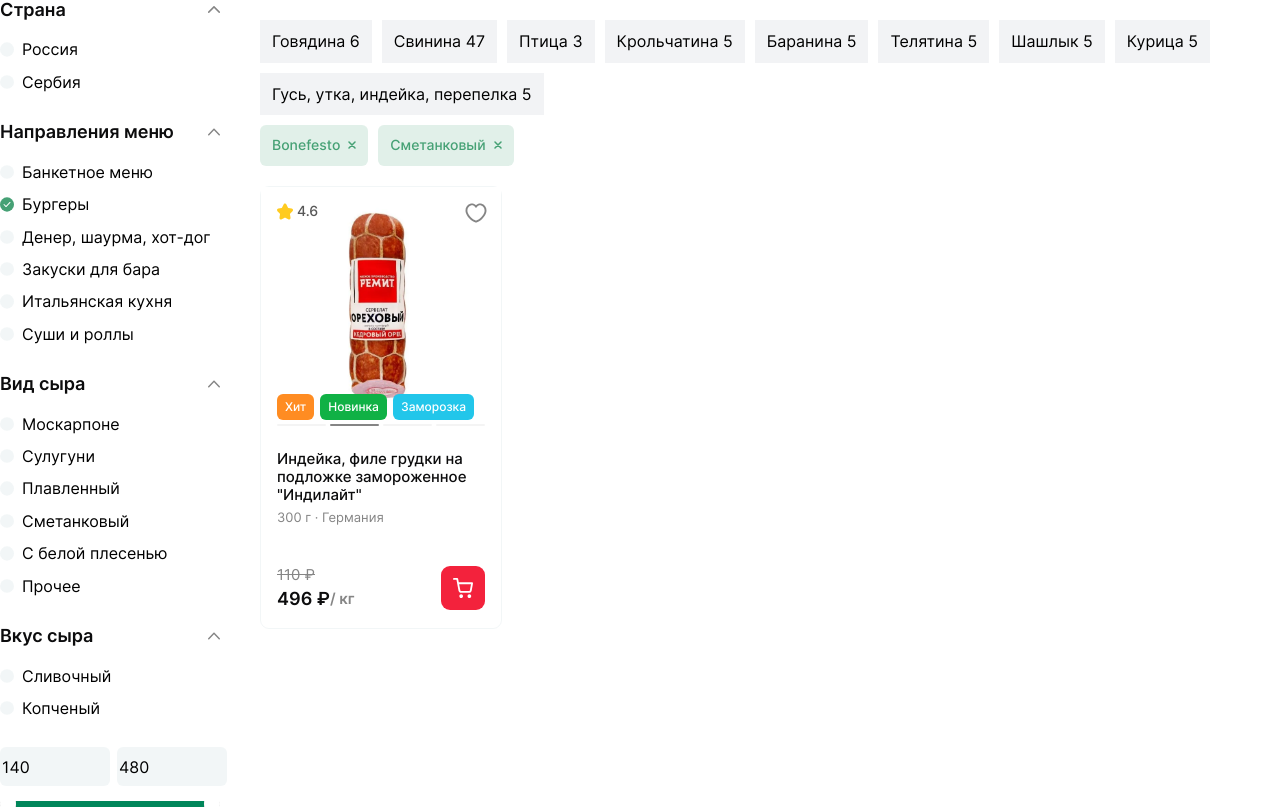
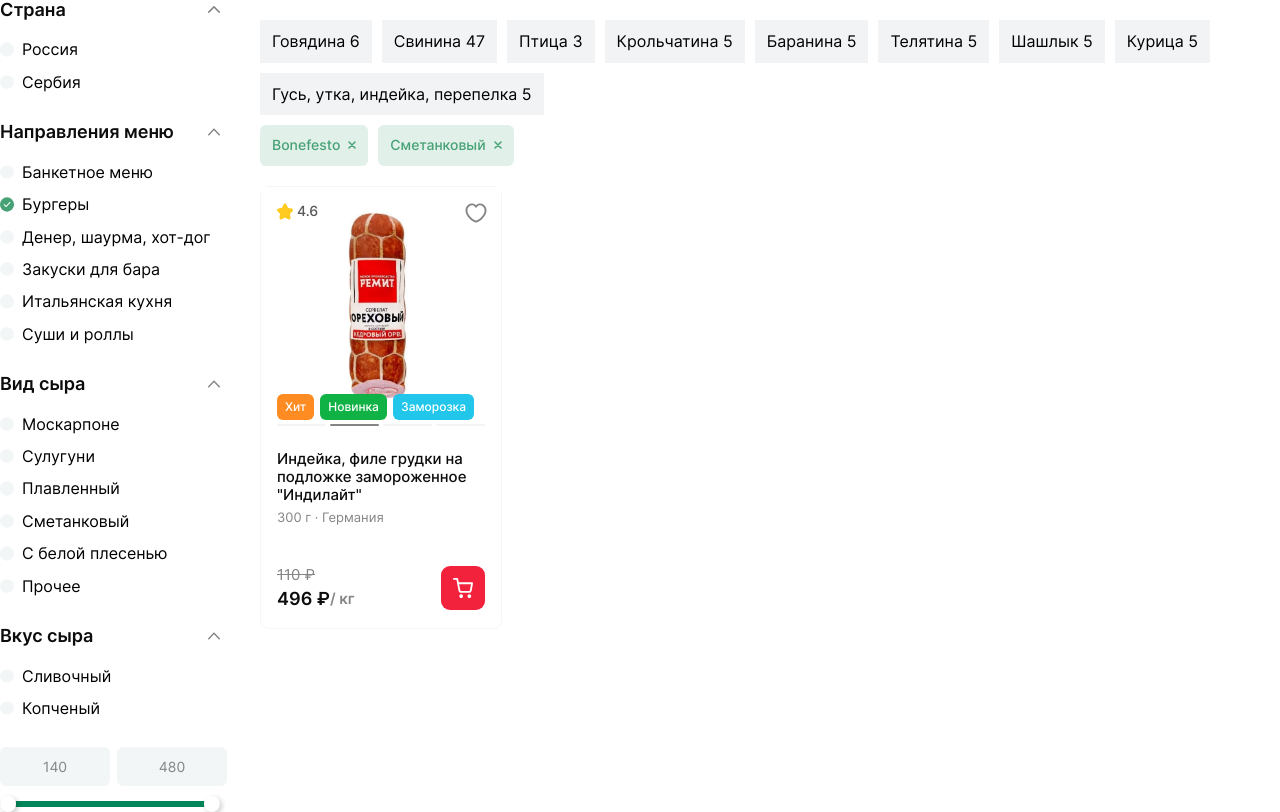
Before and after one commit to lusishoes/elite-task, a Vue app: page / in a window 1280 px wide. Shown: the part 225-1037 px from the top of the page. Built offline with nearby package versions, Linux system fonts and the light colour scheme.

Commit message:
feature/input-selectors fix

```diff
--- a/src/components/Input.vue
+++ b/src/components/Input.vue
@@ -140,14 +140,16 @@ a,
 }
 
 /* style the input element with type "range" */
-.custom-slider input[type="range"] {
+.indicator-input {
   position: relative;
   appearance: none;
+
   background: none;
   border-radius: 999px;
   z-index: 0;
   height: 100%;
   pointer-events: none;
+
 }
 
 /* ::before element to replace the slider track */
@@ -177,7 +179,7 @@ a,
   margin-top: calc((var(--trackHeight) - var(--thumbRadius)) / 2);
   background: #FFFFFF;
   /* border: 1px solid  #00865a; */
-  box-shadow: rgb(38, 57, 77) 0px 20px 30px -10px;
+  box-shadow: 2px 2px 5.5px rgba(0, 0, 0, 0.2);
   border-radius: 999px;
   pointer-events: all;
   appearance: none;
@@ -264,8 +266,19 @@ a,
   height: 37px;
   border-radius: 6px;
   border: none;
+  font-size: 14px;
+  font-style: normal;
+  font-weight: 400;
+  line-height: 120%;
+  color: #858585;
+  outline: none;
+  text-align:center;
 }
 
+/* .minmax-input::-webkit-outer-spin-button, */
+.minmax-input::-webkit-inner-spin-button {
+    -webkit-appearance: none;
+}
 .minmax-input:last-of-type {
   margin-left: 7px;
 }
--- a/src/components/ProductPage.vue
+++ b/src/components/ProductPage.vue
@@ -38,7 +38,7 @@
 
 <script setup>
 import SelectorItem from "./SelectorItem.vue";
-import { useElementChosen } from "../stores/elementChosen";
+import { useElementChosen } from "../stores/elementChosenStore";
 import SelectedElement from "./SelectedElement.vue";
 import GoodsElement from './GoodsElement.vue';
 const elementChosen = useElementChosen();
--- a/src/components/SelectedElement.vue
+++ b/src/components/SelectedElement.vue
@@ -10,7 +10,7 @@
 </template>
 
 <script setup>
-import { useElementChosen } from '../stores/elementChosen';
+import { useElementChosen } from '../stores/elementChosenStore';
 
 const elementChosen = useElementChosen();
 const props = defineProps({
--- a/src/components/SelectorItem.vue
+++ b/src/components/SelectorItem.vue
@@ -5,7 +5,7 @@
 </template>
 
 <script setup>
-import { useElementChosen } from '../stores/elementChosen';
+import { useElementChosen } from '../stores/elementChosenStore';
 
 const elementChosen = useElementChosen();
 const props = defineProps({
```
Also changed, not shown: src/stores/elementChosenStore.js (renamed from src/stores/elementChosen.js).
